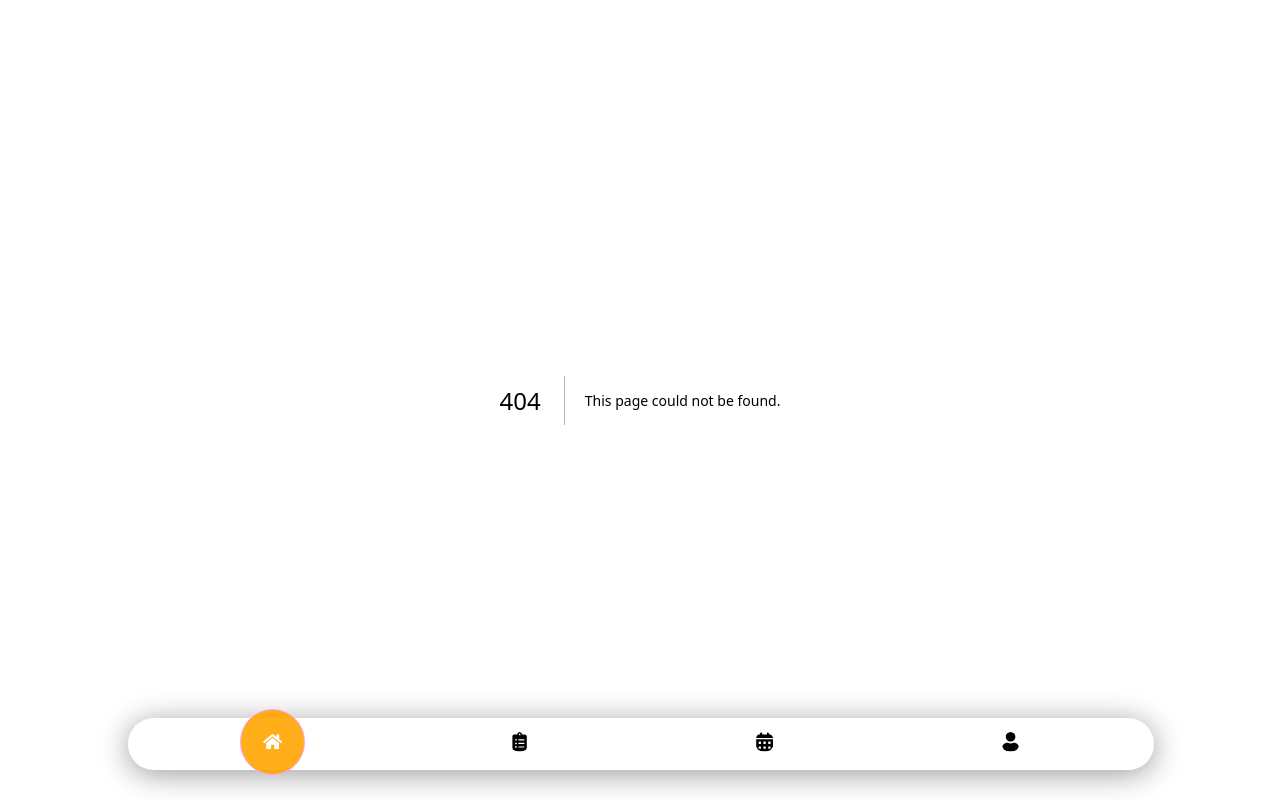
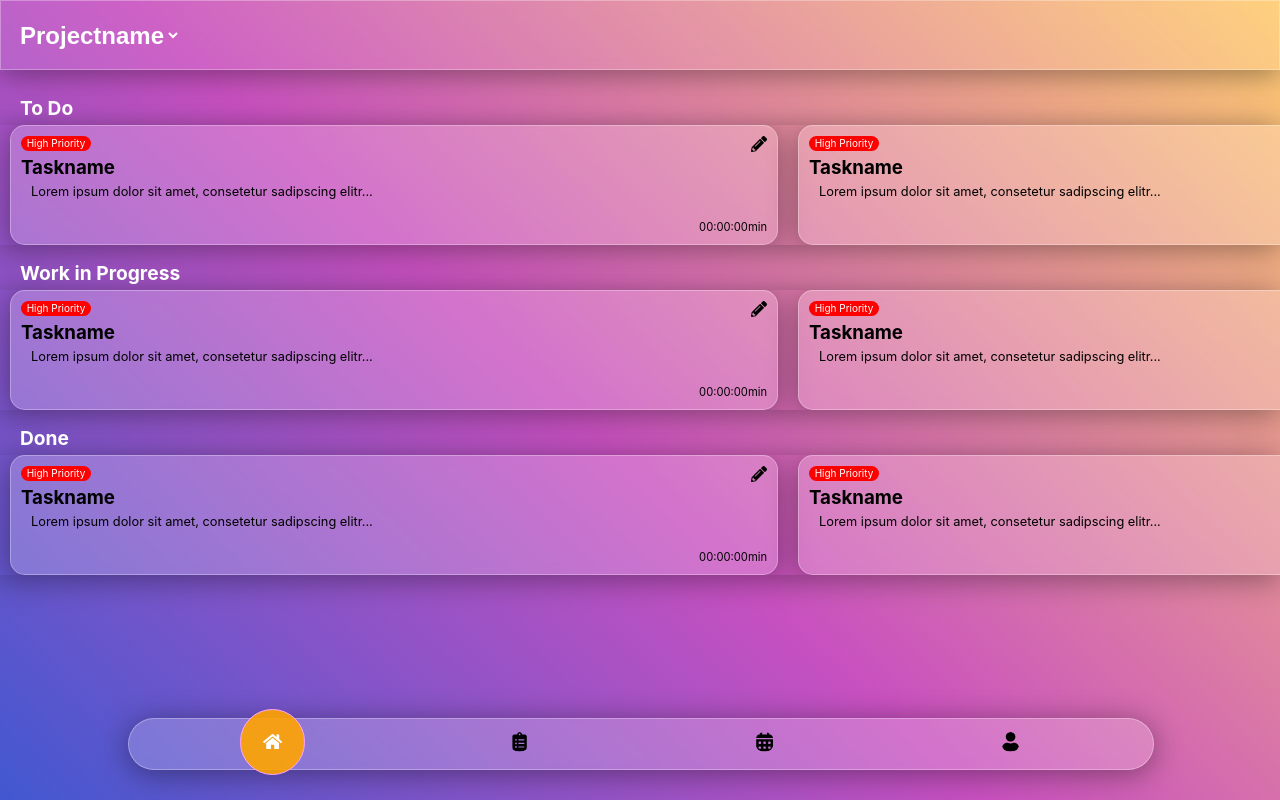
Before and after one commit to Melih4irat/Capstone, a Next.js app: page /tasks in a window 1280 px wide. Before the commit this address had no page. Built offline with nearby package versions, Linux system fonts and the light colour scheme.

Commit message:
adding modals to projectpage + createTaskpage+ Carousel

```diff
--- a/_data/octopodes.json
+++ b/_data/octopodes.json
@@ -1,8 +1,6 @@
 [
   {
-    "name": "Octy",
-    "color": "yellow",
-    "age": 4
+    "projectname": "Designprojekt"
   },
   {
     "name": "Bruce",
--- a/components/Navigation/Navigation.js
+++ b/components/Navigation/Navigation.js
@@ -61,6 +61,7 @@ const Navbar = styled.nav`
   bottom: 30px;
   right: 10%;
   left: 10%;
+  z-index: 1;
 
   display: flex;
   justify-content: center;
--- a/components/Projects/ProjectCard.js
+++ b/components/Projects/ProjectCard.js
@@ -30,7 +30,7 @@ const CardContainer = styled.div`
   backdrop-filter: blur(5px);
   -webkit-backdrop-filter: blur(5px);
   border: 1px solid rgba(255, 255, 255, 0.3);
-  margin: 2.5%;
+  margin: 3.5%;
 
   display: flex;
   justify-content: space-between;
--- /dev/null
+++ b/components/carousel/Carousel.js
@@ -0,0 +1,30 @@
+import styled from "styled-components";
+import {Task} from "./Task";
+export function Carousel() {
+  return (
+    <CarouselContainer>
+      <CarouselInnerContainer>
+        <Task />
+        <Task />
+        <Task />
+        <Task />
+        <Task />
+        <Task />
+      </CarouselInnerContainer>
+    </CarouselContainer>
+  );
+}
+
+const CarouselContainer = styled.div`
+  width: 100%;
+  box-shadow: 0 4px 30px rgba(0, 0, 0, 0.4);
+  padding: 0;
+`;
+const CarouselInnerContainer = styled.div`
+  overflow: scroll;
+  display: flex;
+  width: auto;
+  height: 100%;
+  position: relative;
+  -webkit-overflow-scrolling: touch;
+`;
--- /dev/null
+++ b/components/carousel/Task.js
@@ -0,0 +1,76 @@
+import {FaPencilAlt} from "react-icons/fa";
+import styled from "styled-components";
+
+export function Task() {
+  return (
+    <TaskCard>
+      <Priority>High Priority</Priority>
+      <Taskname>Taskname</Taskname>
+      <Description>
+        Lorem ipsum dolor sit amet, consetetur sadipscing elitr...
+      </Description>
+      <MaxTime>
+        <Time>00:00:00</Time>
+        <TimeScale>min</TimeScale>
+      </MaxTime>
+      <ChangeTask>
+        <FaPencilAlt />
+      </ChangeTask>
+    </TaskCard>
+  );
+}
+
+const TaskCard = styled.article`
+  background: rgba(255, 255, 255, 0.2);
+  box-shadow: 0 4px 30px rgba(0, 0, 0, 0.4);
+  backdrop-filter: blur(5px);
+  -webkit-backdrop-filter: blur(5px);
+  border: 1px solid rgba(255, 255, 255, 0.3);
+  border-radius: 15px;
+  width: 60%;
+  height: 120px;
+  flex-grow: 0;
+  flex-shrink: 0;
+  margin: 0 10px;
+  position: relative;
+  padding: 10px;
+`;
+
+const Priority = styled.div`
+  width: 70px;
+  height: 15px;
+  background-color: red;
+  font-size: 10px;
+  border-radius: 10px;
+  display: flex;
+  justify-content: center;
+  align-items: center;
+  color: #fff;
+`;
+const Taskname = styled.h3`
+  margin: 5px 0;
+`;
+
+const Description = styled.p`
+  margin: 5px 10px;
+  font-size: 0.8rem;
+`;
+const MaxTime = styled.div`
+  position: absolute;
+  bottom: 10px;
+  right: 10px;
+  display: flex;
+  justify-content: space-between;
+  align-items: center;
+`;
+const ChangeTask = styled.div`
+  position: absolute;
+  top: 10px;
+  right: 10px;
+`;
+const Time = styled.span`
+  font-size: 0.7rem;
+`;
+const TimeScale = styled.span`
+  font-size: 0.7rem;
+`;
--- a/pages/dashboard/index.js
+++ b/pages/dashboard/index.js
@@ -35,7 +35,7 @@ const Header = styled.header`
   backdrop-filter: blur(5px);
   -webkit-backdrop-filter: blur(5px);
   border: 1px solid rgba(255, 255, 255, 0.3);
-  margin-bottom: 30px;
+  margin-bottom: 10px;
 `;
 const HeadingOne = styled.h1`
   margin: 0;
--- a/pages/projects/index.js
+++ b/pages/projects/index.js
@@ -35,7 +35,7 @@ const Header = styled.header`
   backdrop-filter: blur(5px);
   -webkit-backdrop-filter: blur(5px);
   border: 1px solid rgba(255, 255, 255, 0.3);
-  margin-bottom: 30px;
+  margin-bottom: 10px;
 `;
 const HeadingOne = styled.h1`
   margin: 0;
--- /dev/null
+++ b/pages/tasks/index.js
@@ -0,0 +1,70 @@
+import styled from "styled-components";
+import {Carousel} from "../../components/carousel/Carousel";
+
+export default function Tasks() {
+  return (
+    <MainPage>
+      <Header>
+        <SelectProject>
+          <option>Projectname</option>
+        </SelectProject>
+      </Header>
+      <Container>
+        <Heading>To Do</Heading>
+        <Carousel />
+      </Container>
+      <Container>
+        <Heading>Work in Progress</Heading>
+        <Carousel />
+      </Container>
+      <Container>
+        <Heading>Done</Heading>
+        <Carousel />
+      </Container>
+    </MainPage>
+  );
+}
+
+const MainPage = styled.main`
+  width: 100vw;
+  height: 100vh;
+  background-color: #4158d0;
+  background-image: linear-gradient(
+    43deg,
+    #4158d0 0%,
+    #c850c0 46%,
+    #ffcc70 100%
+  );
+  display: flex;
+  flex-direction: column;
+  align-items: center;
+`;
+const Header = styled.header`
+  width: 100%;
+  height: 70px;
+  padding: 20px 15px;
+
+  background: rgba(255, 255, 255, 0.1);
+  box-shadow: 0 4px 30px rgba(0, 0, 0, 0.4);
+  backdrop-filter: blur(5px);
+  -webkit-backdrop-filter: blur(5px);
+  border: 1px solid rgba(255, 255, 255, 0.3);
+  margin-bottom: 10px;
+`;
+const SelectProject = styled.select`
+  border: none;
+  background-color: transparent;
+  font-size: 1.5rem;
+  color: white;
+  font-weight: bold;
+`;
+const Container = styled.section`
+  width: 100%;
+  text-align: left;
+`;
+const Heading = styled.h2`
+  margin-bottom: 5px;
+  color: #fff;
+  margin-left: 20px;
+  font-size: 1.2rem;
+`;
```
Also changed, not shown: components/Projects/CardGrid.js (+99 -2 lines).
